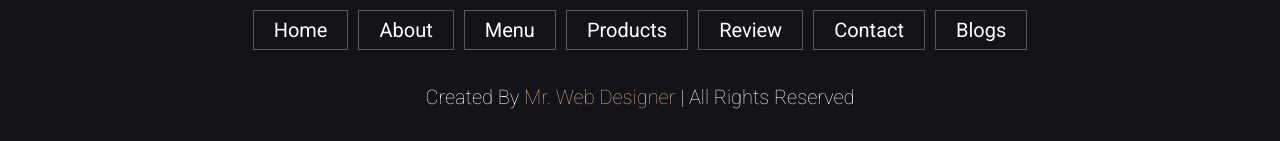
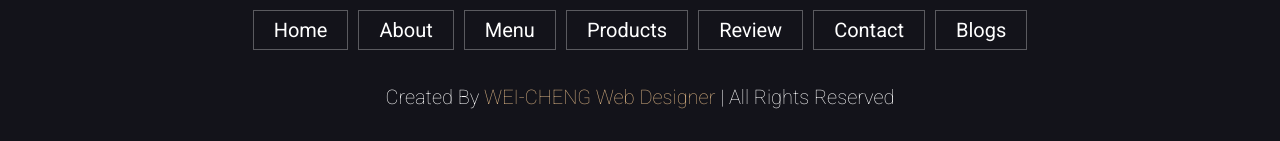
Before and after one commit to Wade0125Studio/Coffee-Website, a plain HTML site: page index.html in a window 1280 px wide. Shown: the part 4644-4785 px from the top of the page. Drawn offline with Linux system fonts and the light colour scheme.

Commit message:
Update index.html

```diff
--- a/index.html
+++ b/index.html
@@ -416,7 +416,7 @@
         <a href="#">blogs</a>
     </div>
 
-    <div class="credit">created by <span>mr. web designer</span> | all rights reserved</div>
+    <div class="credit">created by <span>WEI-CHENG Web Designer</span> | All Rights Reserved</div>
 
 </section>
 
```
